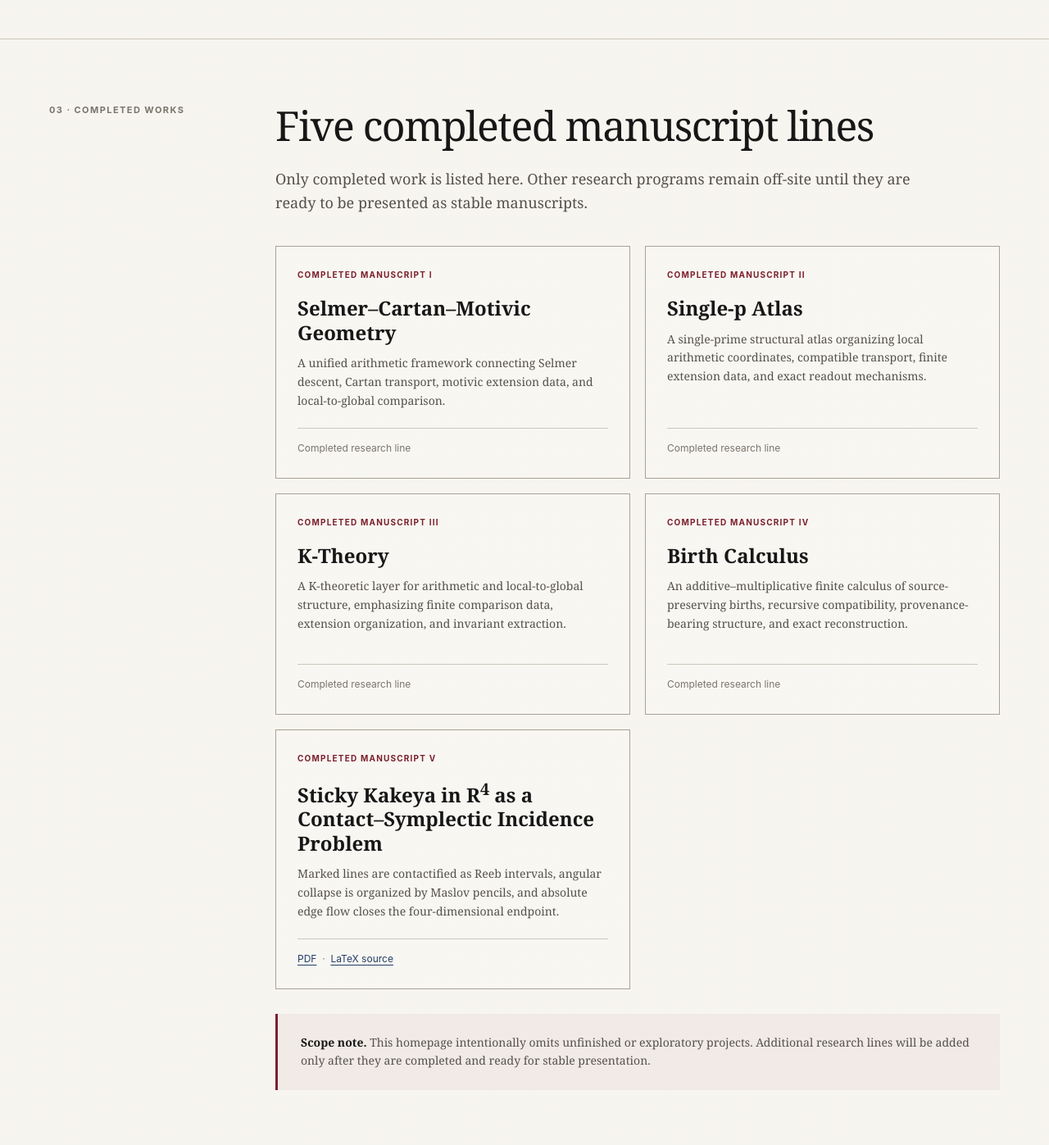
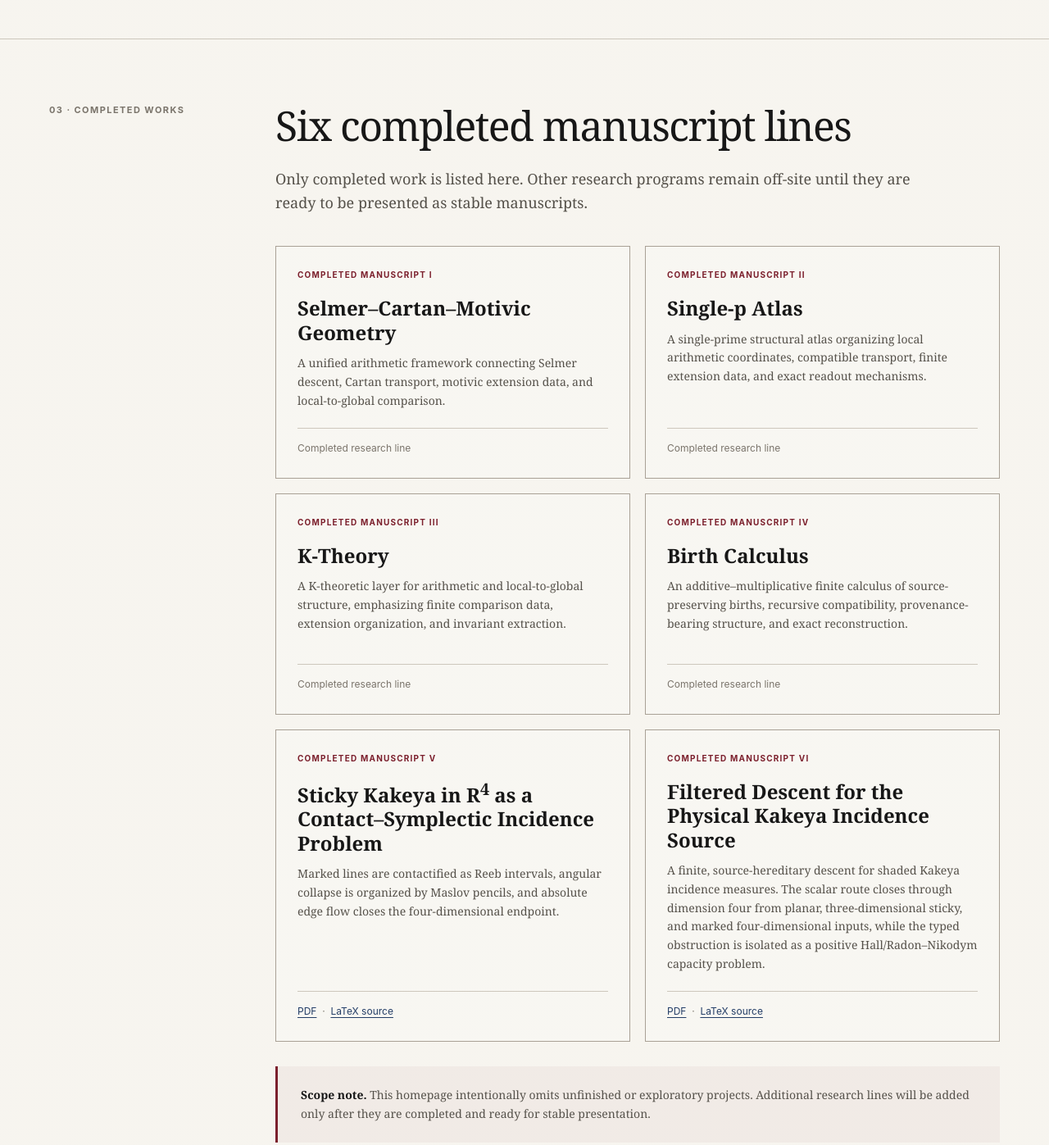
Before and after one commit to cchx0000/cchx0000.github.io, a plain HTML site: page index.html in a window 1280 px wide. Shown: the part 2500-3897 px from the top of the page at 82% size. Drawn offline with Linux system fonts and the light colour scheme.

Commit message:
Publish filtered Kakeya descent manuscript

```diff
--- a/index.html
+++ b/index.html
@@ -249,7 +249,7 @@
         <div>
           <h2>Finite structure before quotient-level readout</h2>
           <p class="intro">
-            A recurring principle across the five completed lines is to retain source information long enough for compatibility,
+            A recurring principle across the completed lines is to retain source information long enough for compatibility,
             extension, and reconstruction to be tested before passing to compressed or global invariants.
           </p>
 
@@ -269,7 +269,7 @@
       <div class="wrap section-grid">
         <div class="section-label sans">03 · Completed works</div>
         <div>
-          <h2>Five completed manuscript lines</h2>
+          <h2>Six completed manuscript lines</h2>
           <p class="intro">Only completed work is listed here. Other research programs remain off-site until they are ready to be presented as stable manuscripts.</p>
 
           <div class="works">
@@ -321,6 +321,19 @@
                 <a href="papers/sticky-kakeya-contact-symplectic/sticky-kakeya-contact-symplectic.tex">LaTeX source</a>
               </footer>
             </article>
+
+            <article class="work">
+              <div>
+                <div class="work-type sans">Completed manuscript VI</div>
+                <h3>Filtered Descent for the Physical Kakeya Incidence Source</h3>
+                <p>A finite, source-hereditary descent for shaded Kakeya incidence measures. The scalar route closes through dimension four from planar, three-dimensional sticky, and marked four-dimensional inputs, while the typed obstruction is isolated as a positive Hall/Radon–Nikodym capacity problem.</p>
+              </div>
+              <footer class="sans">
+                <a href="papers/filtered-descent-physical-kakeya/filtered-descent-physical-kakeya.pdf">PDF</a>
+                &nbsp;·&nbsp;
+                <a href="papers/filtered-descent-physical-kakeya/filtered-descent-physical-kakeya.tex">LaTeX source</a>
+              </footer>
+            </article>
           </div>
 
           <div class="research-note">
```
Also changed, not shown: 2 other files.
